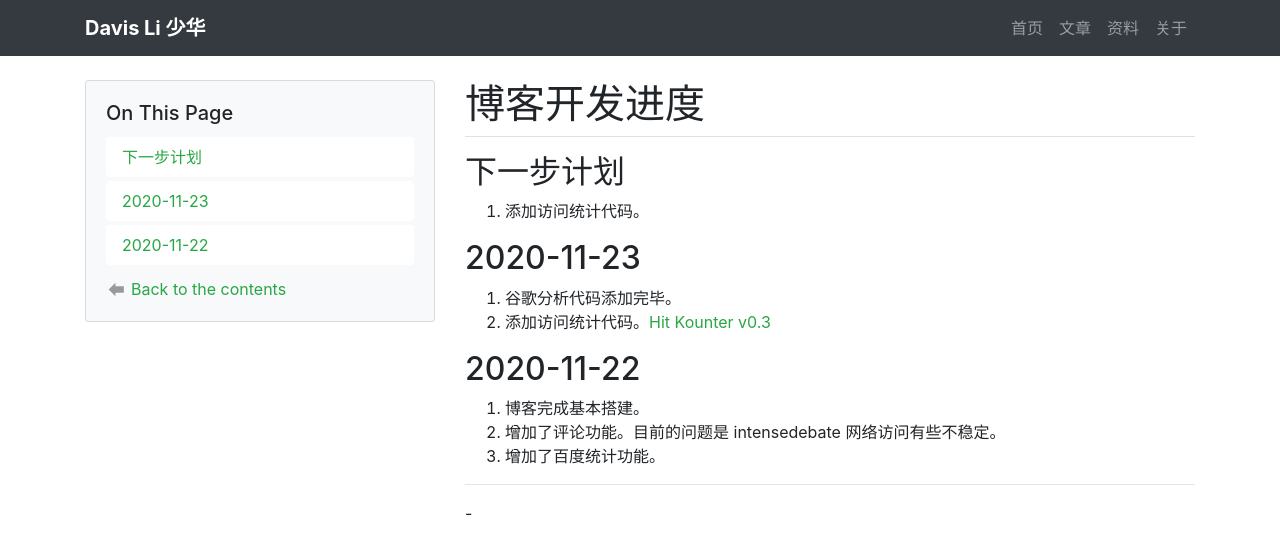
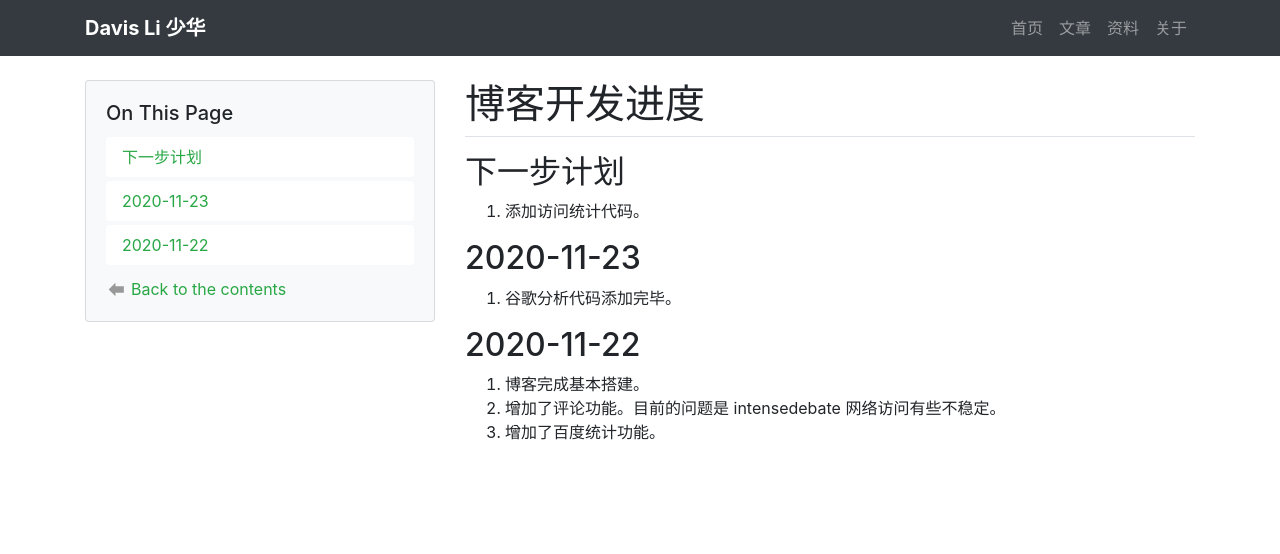
Before and after one commit to davis-lee0109/davis-lee0109.github.io, a Jekyll site: the page built from _projects/bloglog.md, in a window 1280 px wide. Shown: the top 554 px of the page. Built offline with Jekyll 4.4.1, drawn with Linux system fonts in a browser that asks for light colours; comment, search, counter and statistics services are not loaded.

Commit message:
统计代码失败 删除相关代码

```diff
--- a/_includes/structure/head.html
+++ b/_includes/structure/head.html
@@ -74,7 +74,4 @@
         })();
     </script>
 
-<!--    网站访问量展示-->
-    <script src="https://cdn1.lncld.net/static/js/av-min-1.5.0.js"></script>
-    <script src="https://jerry-cdn.b0.upaiyun.com/hit-kounter/hit-kounter-lc-0.3.0.js"></script>
 </head>
--- a/_projects/bloglog.md
+++ b/_projects/bloglog.md
@@ -6,14 +6,8 @@
 
 ## 2020-11-23
 1. 谷歌分析代码添加完毕。
-2. 添加访问统计代码。[Hit Kounter v0.3](https://jerryzou.com/posts/introduction-to-hit-kounter-lc/)
 
 ## 2020-11-22
 1. 博客完成基本搭建。
 2. 增加了评论功能。目前的问题是 intensedebate 网络访问有些不稳定。
 3. 增加了百度统计功能。
-
-
----
-
-<span data-hk-page="current"> - </span>
```
